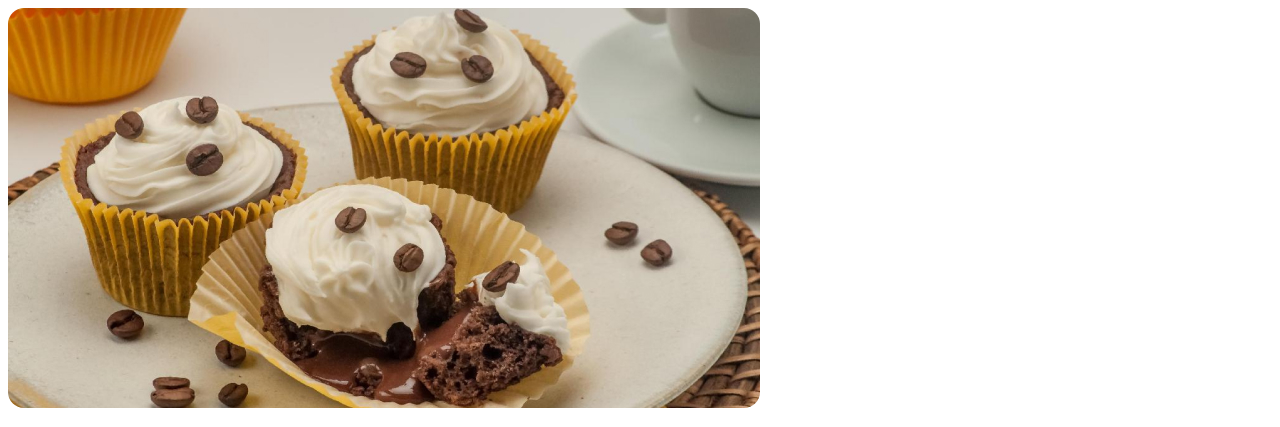
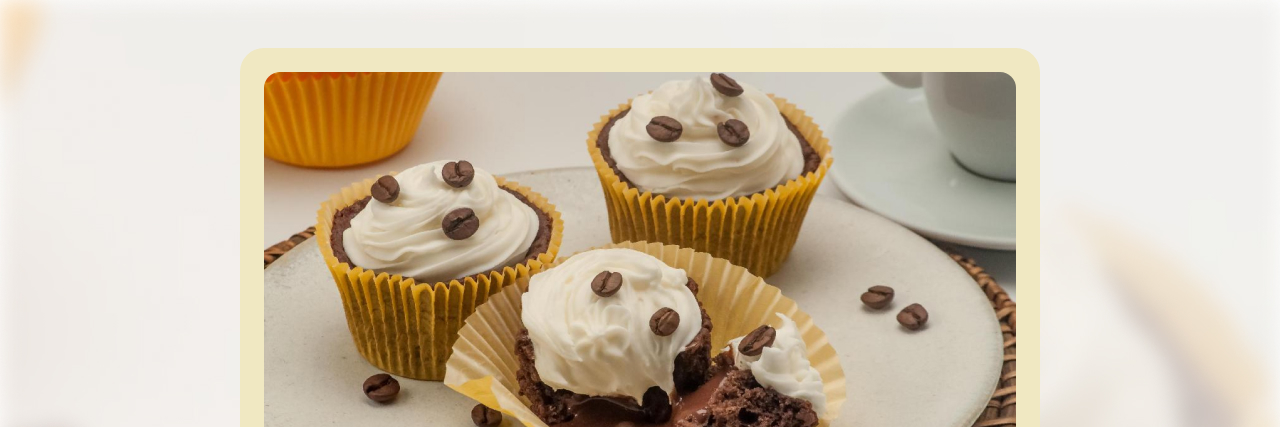
Before and after one commit to Javoso/Projeto_Pagina_De_Receitas, a plain HTML site: page index.html in a window 1280 px wide. Shown: the top 427 px of the page. Drawn offline with Linux system fonts and the light colour scheme.

Commit message:
Adição de estilo no body e page

```diff
--- a/style.css
+++ b/style.css
@@ -1,3 +1,18 @@
+body {
+    background-image: url(assets/bg-image.jpg);
+    background-repeat: no-repeat;
+    background-size: cover;
+}
+
+#page {
+    box-sizing: border-box;
+    width: 800px;
+    padding: 24px;
+    background-color: #F0E8C2;
+    border-radius: 24px;
+    margin: 48px auto;
+}
+
 img {
     border-radius: 16px;
 }
```
